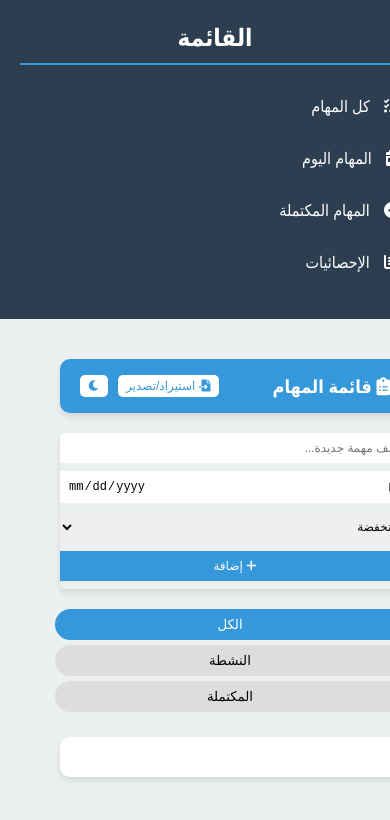
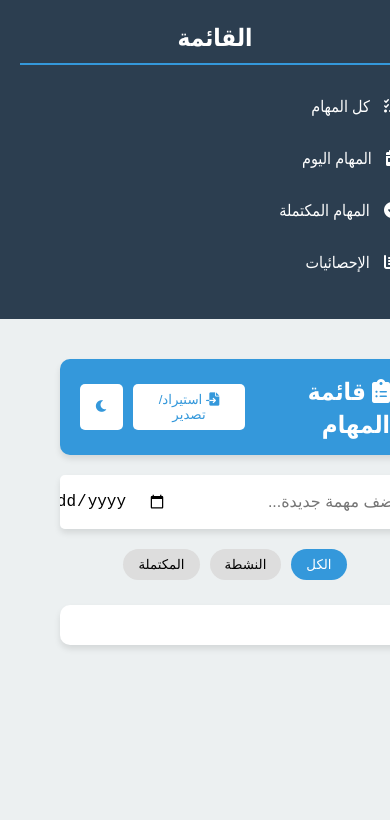
Before and after one commit to Abdu1llah/todo, a plain HTML site: page index.html in a window 390 px wide. Shown: the top 820 px of the page. Drawn offline with nearby package versions, Linux system fonts and the light colour scheme.

Commit message:
Update index.html

```diff
--- a/index.html
+++ b/index.html
@@ -28,7 +28,6 @@
         }
         .container {
             display: flex;
-            flex-direction: row;
             min-height: 100vh;
         }
         .sidebar {
@@ -289,21 +288,6 @@
             text-decoration: none;
             cursor: pointer;
         }
-
-        /* استعلامات الوسائط (Media Queries) لضبط الأنماط بناءً على حجم الشاشة */
-        @media (max-width: 1200px) {
-            .header h1 {
-                font-size: 22px;
-            }
-            .header-actions .btn {
-                padding: 6px 12px;
-            }
-            .task-input input, .task-input select, .task-input button {
-                font-size: 14px;
-                padding: 10px;
-            }
-        }
-
         @media (max-width: 768px) {
             .container {
                 flex-direction: column;
@@ -312,49 +296,10 @@
                 width: 100%;
                 margin-bottom: 20px;
             }
-            .header h1 {
-                font-size: 20px;
-            }
-            .header-actions .btn {
-                padding: 5px 10px;
-                font-size: 14px;
-            }
-            .task-input {
-                flex-direction: column;
-            }
-            .task-input input, .task-input select, .task-input button {
-                font-size: 14px;
-                padding: 10px;
-                margin-bottom: 10px;
-            }
             .filters {
                 flex-wrap: wrap;
             }
             .filter-btn {
-                margin-bottom: 5px;
-            }
-        }
-
-        @media (max-width: 480px) {
-            .header h1 {
-                font-size: 18px;
-            }
-            .header-actions .btn {
-                padding: 4px 8px;
-                font-size: 12px;
-            }
-            .task-input input, .task-input select, .task-input button {
-                font-size: 12px;
-                padding: 8px;
-                margin-bottom: 8px;
-            }
-            .filters {
-                flex-direction: column;
-                align-items: center;
-            }
-            .filter-btn {
-                width: 100%;
-                text-align: center;
                 margin-bottom: 5px;
             }
         }
@@ -473,7 +418,7 @@
                     taskItem.classList.add('task-item');
                     if (task.completed) taskItem.classList.add('completed');
 
-                    taskItem.innerHTML = `
+                    taskItem.innerHTML =
                         <span class="checkbox-custom" onclick="toggleTask(${task.id})"></span>
                         <span class="task-text">${task.text}</span>
                         <span class="due-date">${task.dueDate}</span>
@@ -482,7 +427,7 @@
                             <button class="edit-btn" onclick="editTask(${task.id})"><i class="fas fa-edit"></i></button>
                             <button class="delete-btn" onclick="deleteTask(${task.id})"><i class="fas fa-trash-alt"></i></button>
                         </div>
-                    `;
+                    ;
                     taskList.appendChild(taskItem);
                 });
             }
```
